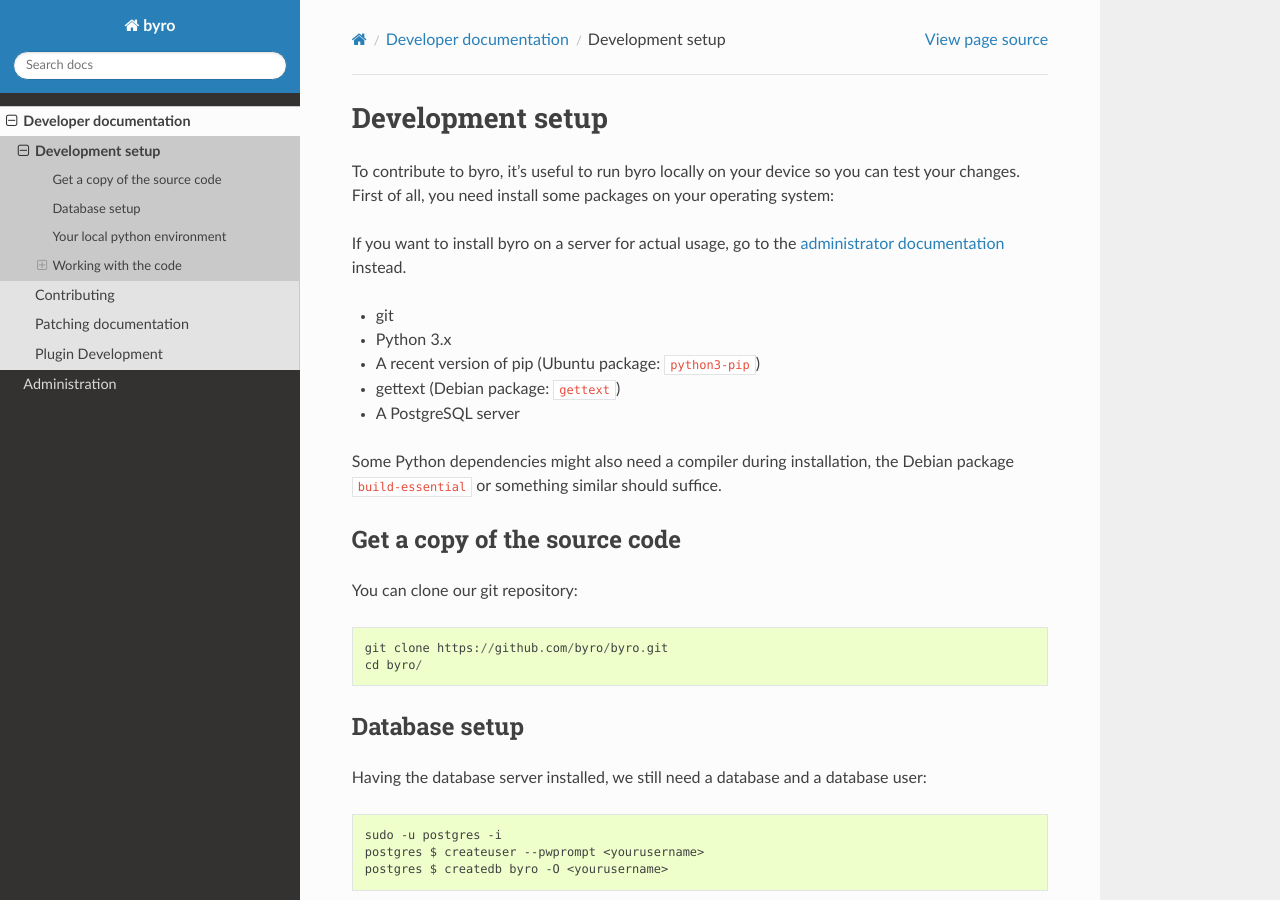
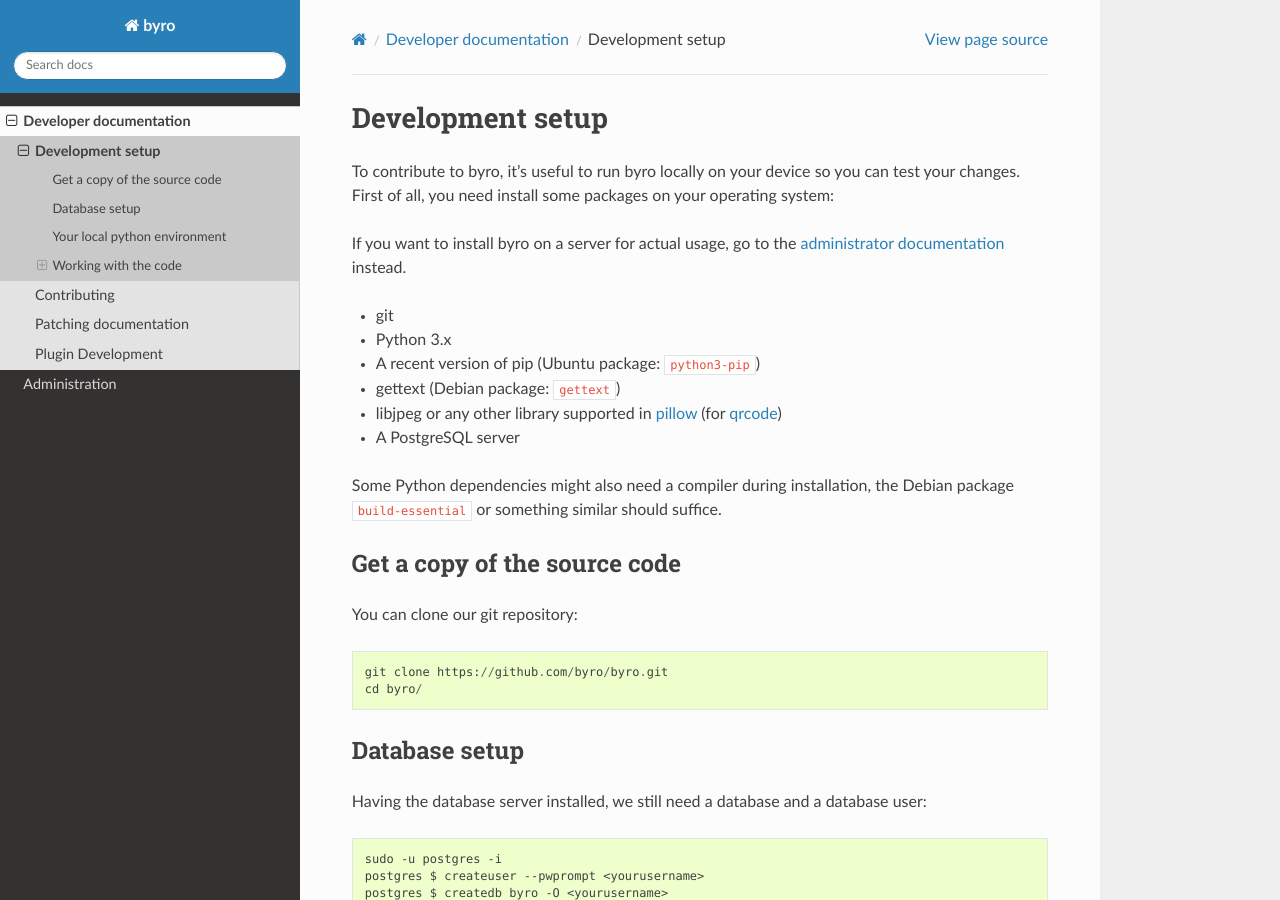
Before and after one commit to byro/byro, a Sphinx documentation site: the page built from docs/developer/setup.rst, in a window 1280 px wide and 900 px high. Built offline with Sphinx 7.4.7 and the Read the Docs theme 2.0.0, drawn with Linux system fonts in a browser that asks for light colours; the version number could not be read and is left out.

Commit message:
setup guide: install libjpeg for qrcode generation

```diff
--- a/docs/developer/setup.rst
+++ b/docs/developer/setup.rst
@@ -10,6 +10,7 @@
 * Python 3.x
 * A recent version of pip (Ubuntu package: ``python3-pip``)
 * gettext (Debian package: ``gettext``)
+* libjpeg or any other library supported in pillow_ (for qrcode_)
 * A PostgreSQL server
 
 Some Python dependencies might also need a compiler during installation, the Debian package
@@ -146,3 +147,6 @@
 Head over to the :doc:`documentation patching section </developer/documentation>` if you want to improve the documentation.
 
 If you want to work on plugins, please go to the :doc:`plugin guides </developer/plugins/index>`.
+
+.. _qrcode: https://pypi.org/project/qrcode/
+.. _pillow: https://pillow.readthedocs.io/en/latest/installation.html#external-libraries
```
